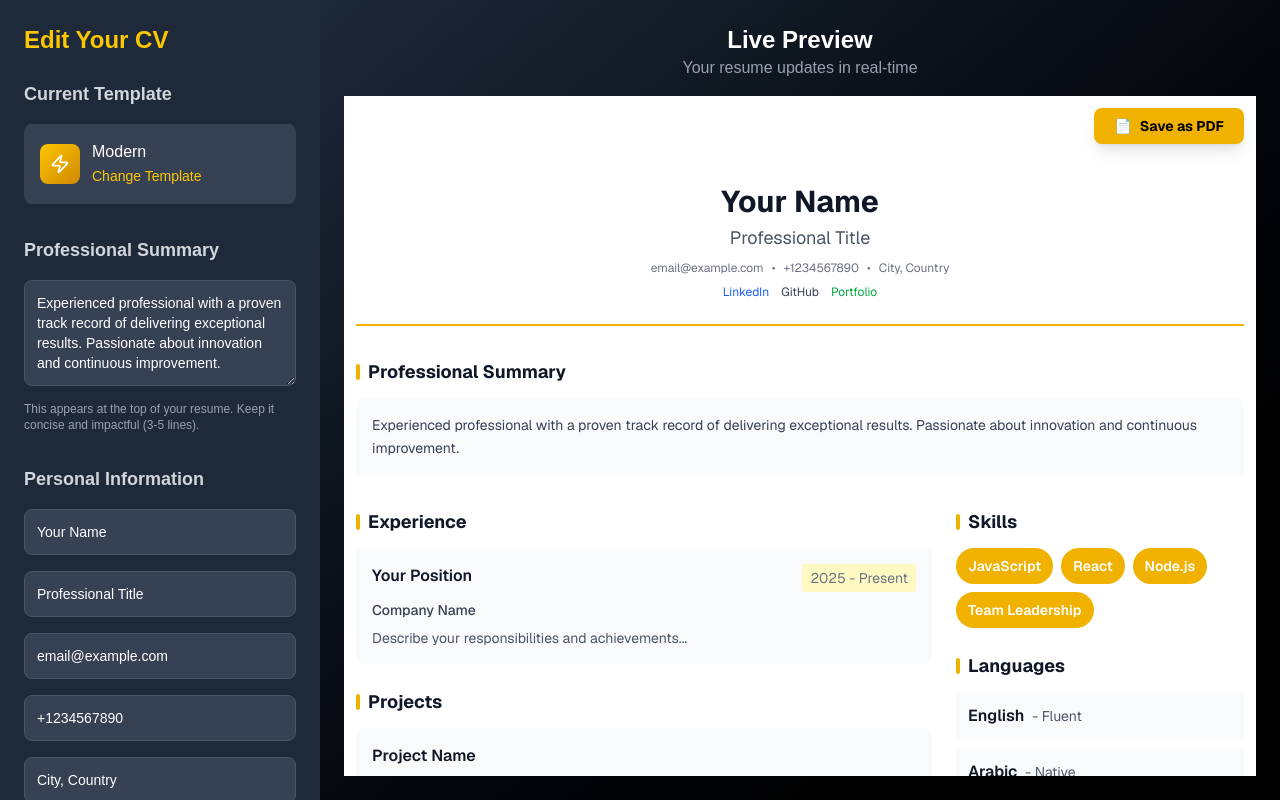
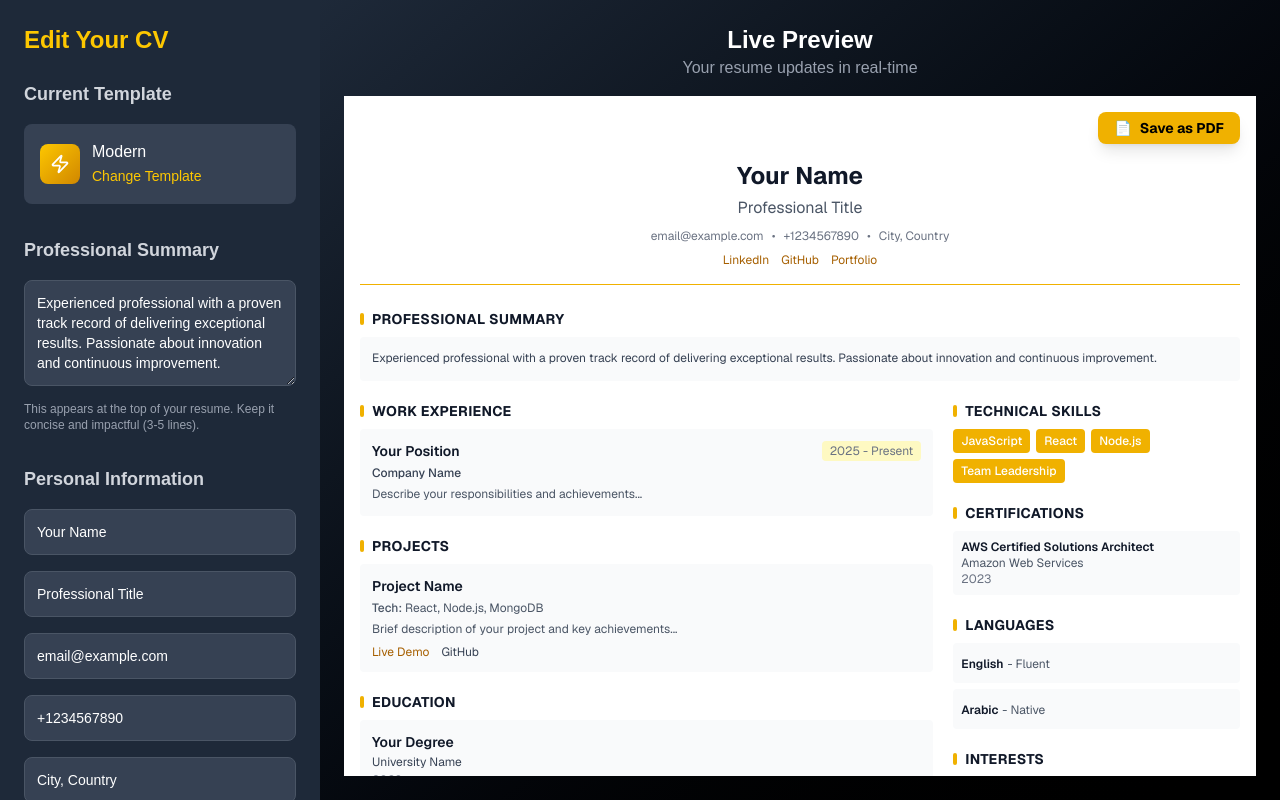
Before and after one commit to meryem-hub/liyuCv_builder, a Next.js app: page /editor in a window 1280 px wide. Built offline with nearby package versions, Linux system fonts and the light colour scheme.

Commit message:
update ui of 1st cv

```diff
--- a/components/templates/ModernTemplate.js
+++ b/components/templates/ModernTemplate.js
@@ -3,11 +3,11 @@
 import React, { useRef, useState } from 'react'
 import { exportToPDF } from '../../app/utils/exportPDF'
 
-// Resume Header Component
+// Resume Header Component - Compact version
 const ResumeHeader = ({ personalInfo, socialMedia }) => (
-  <div className="text-center mt-10 mb-8 border-b-2 border-yellow-500 pb-6">
-    <h1 className="text-3xl font-bold text-gray-900">{personalInfo.name}</h1>
-    <p className="text-lg text-gray-600 mt-1">{personalInfo.title}</p>
+  <div className="text-center mb-6 border-b border-yellow-500 pb-4">
+    <h1 className="text-2xl font-bold text-gray-900">{personalInfo.name}</h1>
+    <p className="text-base text-gray-600 mt-1">{personalInfo.title}</p>
     <div className="flex justify-center flex-wrap gap-2 mt-2 text-xs text-gray-500">
       <span>{personalInfo.email}</span>
       <span>•</span>
@@ -23,7 +23,7 @@ const ResumeHeader = ({ personalInfo, socialMedia }) => (
             href={socialMedia.linkedin.startsWith('http') ? socialMedia.linkedin : `https://${socialMedia.linkedin}`}
             target="_blank"
             rel="noopener noreferrer"
-            className="text-blue-600 hover:underline"
+            className="text-yellow-700 hover:underline"
           >
             LinkedIn
           </a>
@@ -33,7 +33,7 @@ const ResumeHeader = ({ personalInfo, socialMedia }) => (
             href={socialMedia.github.startsWith('http') ? socialMedia.github : `https://${socialMedia.github}`}
             target="_blank"
             rel="noopener noreferrer"
-            className="text-gray-700 hover:underline"
+            className="text-yellow-700 hover:underline"
           >
             GitHub
           </a>
@@ -43,19 +43,9 @@ const ResumeHeader = ({ personalInfo, socialMedia }) => (
             href={socialMedia.portfolio.startsWith('http') ? socialMedia.portfolio : `https://${socialMedia.portfolio}`}
             target="_blank"
             rel="noopener noreferrer"
-            className="text-green-600 hover:underline"
+            className="text-yellow-700 hover:underline"
           >
             Portfolio
-          </a>
-        )}
-        {socialMedia.x && (
-          <a
-            href={socialMedia.x.startsWith('http') ? socialMedia.x : `https://${socialMedia.x}`}
-            target="_blank"
-            rel="noopener noreferrer"
-            className="text-gray-700 hover:underline"
-          >
-            X (Twitter)
           </a>
         )}
       </div>
@@ -63,24 +53,24 @@ const ResumeHeader = ({ personalInfo, socialMedia }) => (
   </div>
 )
 
-// Professional Summary Component
+// Professional Summary Component - Compact
 const ProfessionalSummary = ({ summary }) => {
   if (!summary) return null
 
   return (
-    <section className="mb-8">
-      <h2 className="text-lg font-bold text-gray-900 mb-3 flex items-center">
-        <div className="w-1 h-4 bg-yellow-500 mr-2 rounded-full" aria-hidden="true"></div>
+    <section className="mb-5">
+      <h2 className="text-sm font-bold text-gray-900 mb-2 flex items-center uppercase tracking-wide">
+        <div className="w-1 h-3 bg-yellow-500 mr-2 rounded-full" aria-hidden="true"></div>
         Professional Summary
       </h2>
-      <div className="p-4 bg-gray-50 rounded-lg">
-        <p className="text-gray-700 text-sm leading-relaxed whitespace-pre-line">{summary}</p>
+      <div className="p-3 bg-gray-50 rounded">
+        <p className="text-gray-700 text-xs leading-relaxed whitespace-pre-line">{summary}</p>
       </div>
     </section>
   )
 }
 
-// Experience Section
+// Experience Section - Compact
 const ExperienceSection = ({ experiences }) => {
   if (!experiences?.length) return null
 
@@ -92,26 +82,26 @@ const ExperienceSection = ({ experiences }) => {
   }
 
   return (
-    <section className="mb-6">
-      <h2 className="text-lg font-bold text-gray-900 mb-3 flex items-center">
-        <div className="w-1 h-4 bg-yellow-500 mr-2 rounded-full" aria-hidden="true"></div>
-        Experience
+    <section className="mb-5">
+      <h2 className="text-sm font-bold text-gray-900 mb-2 flex items-center uppercase tracking-wide">
+        <div className="w-1 h-3 bg-yellow-500 mr-2 rounded-full" aria-hidden="true"></div>
+        Work Experience
       </h2>
       {experiences.map((exp) => {
         const dateRange = formatDateRange(exp.startDate, exp.endDate)
 
         return (
-          <div key={exp.id} className="mb-4 p-4 bg-gray-50 rounded-lg">
-            <div className="flex justify-between items-start mb-2 flex-wrap gap-2">
-              <h3 className="font-semibold text-gray-900">{exp.position}</h3>
+          <div key={exp.id} className="mb-3 p-3 bg-gray-50 rounded">
+            <div className="flex justify-between items-start mb-1 flex-wrap gap-1">
+              <h3 className="font-semibold text-gray-900 text-sm">{exp.position}</h3>
               {dateRange && (
-                <span className="text-gray-500 text-sm bg-yellow-100 px-2 py-1 rounded">
+                <span className="text-gray-500 text-xs bg-yellow-100 px-2 py-0.5 rounded">
                   {dateRange}
                 </span>
               )}
             </div>
-            <p className="text-gray-700 font-medium text-sm mb-2">{exp.company}</p>
-            <p className="text-gray-600 text-sm whitespace-pre-line">{exp.description}</p>
+            <p className="text-gray-700 font-medium text-xs mb-1">{exp.company}</p>
+            <p className="text-gray-600 text-xs leading-relaxed whitespace-pre-line">{exp.description}</p>
           </div>
         )
       })}
@@ -119,32 +109,32 @@ const ExperienceSection = ({ experiences }) => {
   )
 }
 
-// Projects Section
+// Projects Section - Compact
 const ProjectsSection = ({ projects }) => {
   if (!projects?.length) return null
 
   return (
-    <section className="mb-6">
-      <h2 className="text-lg font-bold text-gray-900 mb-3 flex items-center">
-        <div className="w-1 h-4 bg-yellow-500 mr-2 rounded-full" aria-hidden="true"></div>
+    <section className="mb-5">
+      <h2 className="text-sm font-bold text-gray-900 mb-2 flex items-center uppercase tracking-wide">
+        <div className="w-1 h-3 bg-yellow-500 mr-2 rounded-full" aria-hidden="true"></div>
         Projects
       </h2>
       {projects.map((project) => (
-        <div key={project.id} className="mb-4 p-4 bg-gray-50 rounded-lg">
-          <h3 className="font-semibold text-gray-900 mb-2">{project.name}</h3>
+        <div key={project.id} className="mb-3 p-3 bg-gray-50 rounded">
+          <h3 className="font-semibold text-gray-900 text-sm mb-1">{project.name}</h3>
           {project.techStack && (
-            <p className="text-gray-600 text-sm mb-2">
-              <span className="font-medium">Tech Stack:</span> {project.techStack}
+            <p className="text-gray-600 text-xs mb-1">
+              <span className="font-medium">Tech:</span> {project.techStack}
             </p>
           )}
-          <p className="text-gray-600 text-sm mb-2">{project.description}</p>
-          <div className="flex gap-4 text-sm">
+          <p className="text-gray-600 text-xs leading-relaxed mb-1">{project.description}</p>
+          <div className="flex gap-3 text-xs">
             {project.demoLink && (
               <a
                 href={project.demoLink}
                 target="_blank"
                 rel="noopener noreferrer"
-                className="text-blue-600 hover:underline"
+                className="text-yellow-700 hover:underline"
               >
                 Live Demo
               </a>
@@ -166,43 +156,43 @@ const ProjectsSection = ({ projects }) => {
   )
 }
 
-// Education Section
+// Education Section - Compact
 const EducationSection = ({ education }) => {
   if (!education?.length) return null
 
   return (
-    <section className="mb-6">
-      <h2 className="text-lg font-bold text-gray-900 mb-3 flex items-center">
-        <div className="w-1 h-4 bg-yellow-500 mr-2 rounded-full" aria-hidden="true"></div>
+    <section className="mb-5">
+      <h2 className="text-sm font-bold text-gray-900 mb-2 flex items-center uppercase tracking-wide">
+        <div className="w-1 h-3 bg-yellow-500 mr-2 rounded-full" aria-hidden="true"></div>
         Education
       </h2>
       {education.map((edu) => (
-        <div key={edu.id} className="mb-4 p-4 bg-gray-50 rounded-lg">
-          <h3 className="font-semibold text-gray-900">{edu.degree}</h3>
-          <p className="text-gray-700 text-sm mt-1">{edu.school}</p>
-          <p className="text-gray-500 text-sm mt-1">{edu.year}</p>
-          {edu.gpa && <p className="text-gray-500 text-sm mt-1">GPA: {edu.gpa}</p>}
+        <div key={edu.id} className="mb-2 p-3 bg-gray-50 rounded">
+          <h3 className="font-semibold text-gray-900 text-sm">{edu.degree}</h3>
+          <p className="text-gray-700 text-xs mt-0.5">{edu.school}</p>
+          <p className="text-gray-500 text-xs mt-0.5">{edu.year}</p>
+          {edu.gpa && <p className="text-gray-500 text-xs mt-0.5">GPA: {edu.gpa}</p>}
         </div>
       ))}
     </section>
   )
 }
 
-// Skills Section
+// Skills Section - Compact with badges
 const SkillsSection = ({ skills }) => {
   if (!skills?.length) return null
 
   return (
-    <section className="mb-6">
-      <h2 className="text-lg font-bold text-gray-900 mb-3 flex items-center">
-        <div className="w-1 h-4 bg-yellow-500 mr-2 rounded-full" aria-hidden="true"></div>
-        Skills
+    <section className="mb-5">
+      <h2 className="text-sm font-bold text-gray-900 mb-2 flex items-center uppercase tracking-wide">
+        <div className="w-1 h-3 bg-yellow-500 mr-2 rounded-full" aria-hidden="true"></div>
+        Technical Skills
       </h2>
-      <div className="flex flex-wrap gap-2">
+      <div className="flex flex-wrap gap-1.5">
         {skills.map((skill, index) => (
           <span
             key={index}
-            className="bg-yellow-500 text-white px-3 py-2 rounded-full text-sm font-semibold"
+            className="bg-yellow-500 text-white px-2 py-1 rounded text-xs font-medium"
           >
             {skill}
           </span>
@@ -212,42 +202,42 @@ const SkillsSection = ({ skills }) => {
   )
 }
 
-// Achievements Section
+// Achievements Section - Compact
 const AchievementsSection = ({ achievements }) => {
   if (!achievements?.length) return null
 
   return (
-    <section className="mb-6">
-      <h2 className="text-lg font-bold text-gray-900 mb-3 flex items-center">
-        <div className="w-1 h-4 bg-yellow-500 mr-2 rounded-full" aria-hidden="true"></div>
-        Achievements & Awards
+    <section className="mb-5">
+      <h2 className="text-sm font-bold text-gray-900 mb-2 flex items-center uppercase tracking-wide">
+        <div className="w-1 h-3 bg-yellow-500 mr-2 rounded-full" aria-hidden="true"></div>
+        Achievements
       </h2>
       {achievements.map((achievement) => (
-        <div key={achievement.id} className="mb-4 p-4 bg-gray-50 rounded-lg">
-          <h3 className="font-semibold text-gray-900">{achievement.title}</h3>
-          <p className="text-gray-700 text-sm mt-1">{achievement.organization}</p>
-          <p className="text-gray-500 text-sm mt-1">{achievement.year}</p>
+        <div key={achievement.id} className="mb-2 p-2 bg-gray-50 rounded">
+          <h3 className="font-semibold text-gray-900 text-xs">{achievement.title}</h3>
+          <p className="text-gray-600 text-xs">{achievement.organization}</p>
+          <p className="text-gray-500 text-xs">{achievement.year}</p>
         </div>
       ))}
     </section>
   )
 }
 
-// Languages Section
+// Languages Section - Compact
 const LanguagesSection = ({ languages }) => {
   if (!languages?.length) return null
 
   return (
-    <section className="mb-6">
-      <h2 className="text-lg font-bold text-gray-900 mb-3 flex items-center">
-        <div className="w-1 h-4 bg-yellow-500 mr-2 rounded-full" aria-hidden="true"></div>
+    <section className="mb-5">
+      <h2 className="text-sm font-bold text-gray-900 mb-2 flex items-center uppercase tracking-wide">
+        <div className="w-1 h-3 bg-yellow-500 mr-2 rounded-full" aria-hidden="true"></div>
         Languages
       </h2>
-      <div className="space-y-2">
+      <div className="space-y-1.5">
         {languages.map((language) => (
-          <div key={language.id} className="p-3 bg-gray-50 rounded-lg">
-            <span className="font-semibold text-gray-900">{language.language}</span>
-            <span className="text-gray-600 text-sm ml-2">- {language.proficiency}</span>
+          <div key={language.id} className="p-2 bg-gray-50 rounded">
+            <span className="font-semibold text-gray-900 text-xs">{language.language}</span>
+            <span className="text-gray-600 text-xs ml-1">- {language.proficiency}</span>
           </div>
         ))}
       </div>
@@ -255,42 +245,44 @@ const LanguagesSection = ({ languages }) => {
   )
 }
 
-// Certifications Section
+// Certifications Section - MOVED TO SIDEBAR
 const CertificationsSection = ({ certifications }) => {
   if (!certifications?.length) return null
 
   return (
-    <section className="mb-6">
-      <h2 className="text-lg font-bold text-gray-900 mb-3 flex items-center">
-        <div className="w-1 h-4 bg-yellow-500 mr-2 rounded-full" aria-hidden="true"></div>
+    <section className="mb-5">
+      <h2 className="text-sm font-bold text-gray-900 mb-2 flex items-center uppercase tracking-wide">
+        <div className="w-1 h-3 bg-yellow-500 mr-2 rounded-full" aria-hidden="true"></div>
         Certifications
       </h2>
-      {certifications.map((cert) => (
-        <div key={cert.id} className="mb-3 p-3 bg-gray-50 rounded-lg">
-          <h3 className="font-semibold text-gray-900">{cert.name}</h3>
-          <p className="text-gray-700 text-sm">{cert.organization}</p>
-          <p className="text-gray-500 text-sm">{cert.year}</p>
-        </div>
-      ))}
+      <div className="space-y-1.5">
+        {certifications.map((cert) => (
+          <div key={cert.id} className="p-2 bg-gray-50 rounded">
+            <h3 className="font-semibold text-gray-900 text-xs">{cert.name}</h3>
+            <p className="text-gray-600 text-xs">{cert.organization}</p>
+            <p className="text-gray-500 text-xs">{cert.year}</p>
+          </div>
+        ))}
+      </div>
     </section>
   )
 }
 
-// Interests Section
+// Interests Section - Compact
 const InterestsSection = ({ interests }) => {
   if (!interests?.length) return null
 
   return (
-    <section className="mb-6">
-      <h2 className="text-lg font-bold text-gray-900 mb-3 flex items-center">
-        <div className="w-1 h-4 bg-yellow-500 mr-2 rounded-full" aria-hidden="true"></div>
+    <section className="mb-5">
+      <h2 className="text-sm font-bold text-gray-900 mb-2 flex items-center uppercase tracking-wide">
+        <div className="w-1 h-3 bg-yellow-500 mr-2 rounded-full" aria-hidden="true"></div>
         Interests
       </h2>
-      <div className="flex flex-wrap gap-2">
+      <div className="flex flex-wrap gap-1.5">
         {interests.map((interest, index) => (
           <span
             key={index}
-            className="bg-gray-100 text-gray-700 px-3 py-2 rounded-full text-sm"
+            className="bg-gray-100 text-gray-700 px-2 py-1 rounded-full text-xs"
           >
             {interest}
           </span>
@@ -302,11 +294,11 @@ const InterestsSection = ({ interests }) => {
 
 // PDF Export Button
 const PDFExportButton = ({ onExport, isExporting }) => (
-  <div className="text-right mb-6 print:hidden">
+  <div className="text-right mb-4 print:hidden">
     <button
       onClick={onExport}
       disabled={isExporting}
-      className="bg-yellow-500 hover:bg-yellow-400 disabled:bg-yellow-300 disabled:cursor-not-allowed text-black font-bold px-5 py-2 rounded-lg shadow-lg hover:scale-105 transition-all duration-300 flex items-center space-x-2 ml-auto text-sm"
+      className="bg-yellow-500 hover:bg-yellow-400 disabled:bg-yellow-300 disabled:cursor-not-allowed text-black font-bold px-4 py-1.5 rounded-lg shadow-lg hover:scale-105 transition-all duration-300 flex items-center space-x-2 ml-auto text-sm"
       aria-label="Export resume as PDF"
     >
       <span aria-hidden="true">{isExporting ? '⏳' : '📄'}</span>
@@ -317,16 +309,16 @@ const PDFExportButton = ({ onExport, isExporting }) => (
 
 // Loading Skeleton
 const LoadingSkeleton = () => (
-  <div className="bg-white text-gray-800 p-8 font-sans">
+  <div className="bg-white text-gray-800 p-6 font-sans">
     <div className="animate-pulse">
-      <div className="h-8 bg-gray-200 rounded w-1/3 mx-auto mb-4"></div>
-      <div className="h-4 bg-gray-200 rounded w-1/4 mx-auto mb-8"></div>
-      <div className="grid grid-cols-3 gap-6">
-        <div className="col-span-2 space-y-4">
-          <div className="h-32 bg-gray-200 rounded"></div>
-          <div className="h-32 bg-gray-200 rounded"></div>
+      <div className="h-6 bg-gray-200 rounded w-1/3 mx-auto mb-3"></div>
+      <div className="h-3 bg-gray-200 rounded w-1/4 mx-auto mb-6"></div>
+      <div className="grid grid-cols-3 gap-4">
+        <div className="col-span-2 space-y-3">
+          <div className="h-24 bg-gray-200 rounded"></div>
+          <div className="h-24 bg-gray-200 rounded"></div>
         </div>
-        <div className="h-40 bg-gray-200 rounded"></div>
+        <div className="h-32 bg-gray-200 rounded"></div>
       </div>
     </div>
   </div>
@@ -350,12 +342,12 @@ class ErrorBoundary extends React.Component {
   render() {
     if (this.state.hasError) {
       return (
-        <div className="bg-white text-gray-800 p-8 font-sans text-center">
-          <div className="text-red-500 text-lg mb-2">⚠️ Failed to load resume</div>
-          <p className="text-gray-600 text-sm mb-4">Please refresh the page or try again later.</p>
+        <div className="bg-white text-gray-800 p-6 font-sans text-center">
+          <div className="text-red-500 text-base mb-2">⚠️ Failed to load resume</div>
+          <p className="text-gray-600 text-xs mb-3">Please refresh the page or try again later.</p>
           <button
             onClick={() => window.location.reload()}
-            className="bg-yellow-500 text-black px-4 py-2 rounded-lg hover:bg-yellow-400 transition"
+            className="bg-yellow-500 text-black px-3 py-1 rounded-lg hover:bg-yellow-400 transition text-sm"
           >
             Refresh Page
           </button>
@@ -414,7 +406,7 @@ export default function ModernTemplate({ resume }) {
 
   return (
     <ErrorBoundary>
-      <div className="bg-white text-gray-800 p-3 font-sans">
+      <div className="bg-white text-gray-800 p-4 font-sans">
         <PDFExportButton onExport={handleExportPDF} isExporting={isExporting} />
 
         <div ref={resumeRef} className="resume-content">
@@ -425,28 +417,28 @@ export default function ModernTemplate({ resume }) {
 
           <ProfessionalSummary summary={safeData.professionalSummary} />
 
-          {/* Two Column Layout - Fixed for PDF */}
+          {/* Two Column Layout - Optimized */}
           <div
             className="resume-two-column-layout"
             style={{
               display: 'grid',
               gridTemplateColumns: '2fr 1fr',
-              gap: '24px',
+              gap: '20px',
               width: '100%'
             }}
           >
-            {/* Left Column - Main Content */}
+            {/* Left Column - Main Content (Experience, Projects, Education, Achievements) */}
             <div style={{ minWidth: 0 }}>
               <ExperienceSection experiences={safeData.experience} />
               <ProjectsSection projects={safeData.projects} />
               <EducationSection education={safeData.education} />
               <AchievementsSection achievements={safeData.achievements} />
-              <CertificationsSection certifications={safeData.certifications} />
             </div>
 
-            {/* Right Column - Sidebar */}
+            {/* Right Column - Sidebar (Skills, Certifications, Languages, Interests) */}
             <div style={{ minWidth: 0 }}>
               <SkillsSection skills={safeData.skills} />
+              <CertificationsSection certifications={safeData.certifications} />
               <LanguagesSection languages={safeData.languages} />
               <InterestsSection interests={safeData.interests} />
             </div>
@@ -455,11 +447,11 @@ export default function ModernTemplate({ resume }) {
       </div>
 
       <style jsx>{`
-        /* Screen styles */
+        /* Screen styles - Optimized */
         .resume-two-column-layout {
           display: grid;
           grid-template-columns: 2fr 1fr;
-          gap: 1.5rem;
+          gap: 1.25rem;
         }
 
         @media (max-width: 768px) {
@@ -469,7 +461,7 @@ export default function ModernTemplate({ resume }) {
           }
         }
 
-        /* Print styles - Critical for PDF */
+        /* Print styles - Optimized for one page */
         @media print {
           body {
             margin: 0;
@@ -491,7 +483,7 @@ export default function ModernTemplate({ resume }) {
           .resume-two-column-layout {
             display: grid !important;
             grid-template-columns: 2fr 1fr !important;
-            gap: 24px !important;
+            gap: 20px !important;
             page-break-inside: avoid !important;
           }
 
@@ -502,7 +494,7 @@ export default function ModernTemplate({ resume }) {
           }
 
           /* Prevent sections from breaking */
-          section, .mb-4, .mb-6, .mb-8 {
+          section, .mb-3, .mb-4, .mb-5 {
             page-break-inside: avoid !important;
             break-inside: avoid !important;
           }
@@ -526,20 +518,37 @@ export default function ModernTemplate({ resume }) {
             print-color-adjust: exact !important;
           }
 
-          /* Remove shadows */
-          .shadow-lg, .shadow-md, .shadow-sm {
+          /* Remove shadows and animations */
+          .shadow-lg, .shadow-md, .shadow-sm, .hover\\:scale-105 {
             box-shadow: none !important;
+            transform: none !important;
           }
 
           /* Ensure borders */
-          .border-b-2 {
-            border-bottom-width: 2px !important;
+          .border-b {
+            border-bottom-width: 1px !important;
           }
+
+          /* Optimize spacing for print */
+          .mb-2 { margin-bottom: 0.5rem !important; }
+          .mb-3 { margin-bottom: 0.75rem !important; }
+          .mb-4 { margin-bottom: 1rem !important; }
+          .mb-5 { margin-bottom: 1.25rem !important; }
+          .mt-1 { margin-top: 0.25rem !important; }
+          .p-2 { padding: 0.5rem !important; }
+          .p-3 { padding: 0.75rem !important; }
+
+          /* Optimize font sizes for print */
+          .text-xs { font-size: 9pt !important; }
+          .text-sm { font-size: 10pt !important; }
+          .text-base { font-size: 11pt !important; }
+          .text-lg { font-size: 12pt !important; }
+          .text-2xl { font-size: 16pt !important; }
         }
 
         @page {
           size: A4;
-          margin: 15mm;
+          margin: 12mm;
         }
       `}</style>
     </ErrorBoundary>
```
